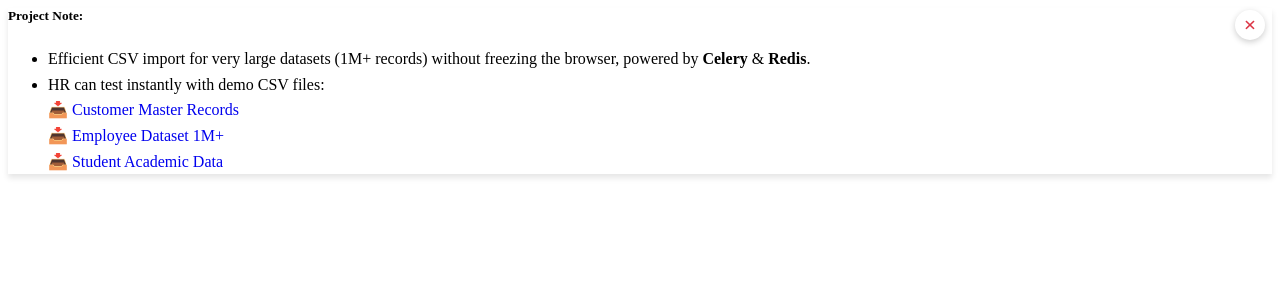
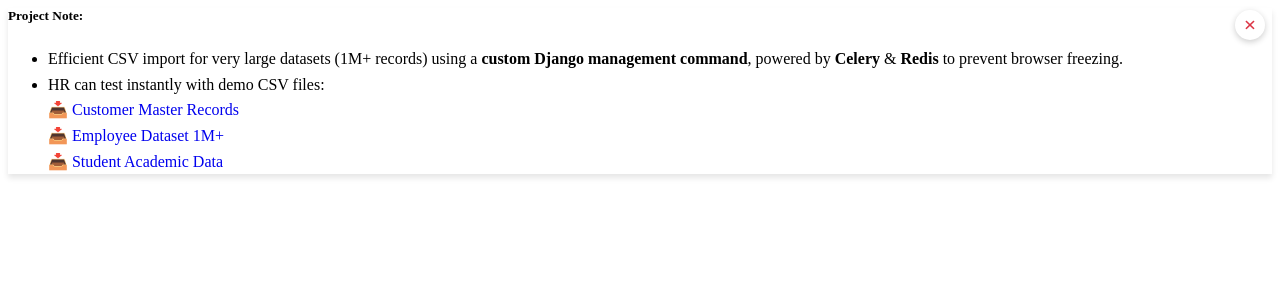
Before and after one commit to sojibhasan3572/Automation_project, a Django app: template templates/project_note/import_note.html in a window 1280 px wide. Shown: the top 300 px of the page. Run offline with Django 5.2, Linux system fonts and the light colour scheme; the template is opened without the code that fills it, so the values that code supplies are empty; parts of the project's set-up code (start-up, migrations or seed data) failed here and were passed over.

Commit message:
Docs: Add HTML tags and highlight keywords in CSV export and import management command note

```diff
--- a/templates/project_note/export_note.html
+++ b/templates/project_note/export_note.html
@@ -25,7 +25,7 @@
 
         <h5 class="text-success">Project Note:</h5>
         <ul style="line-height: 1.6;">
-             <li>Fast CSV export tool for <strong>1M+ records</strong> using <strong>Celery & Redis</strong> to avoid browser freezes.</li>
+             <li> Fast CSV export for <strong>1M+ records</strong> using a <strong>custom Django management command</strong> powered by <strong>Celery & Redis</strong> to avoid browser freezes.</li>
         <li>Ideal for HR/data teams to generate reports, update datasets, and improve operational efficiency.</li>
         </ul>
 
--- a/templates/project_note/import_note.html
+++ b/templates/project_note/import_note.html
@@ -25,7 +25,7 @@
     {% load static %}
     <h5 class="text-success">Project Note:</h5>
     <ul style="line-height: 1.6;">
-        <li>Efficient CSV import for very large datasets (1M+ records) without freezing the browser, powered by <strong>Celery</strong> & <strong>Redis</strong>.</li>
+        <li> Efficient CSV import for very large datasets (1M+ records) using a <strong>custom Django management command</strong>, powered by <strong>Celery</strong> & <strong>Redis</strong> to prevent browser freezing.</li>
       <li>HR can test instantly with demo CSV files:</li>
 <ul style="list-style:none; padding-left:0;">
     <li>
```
